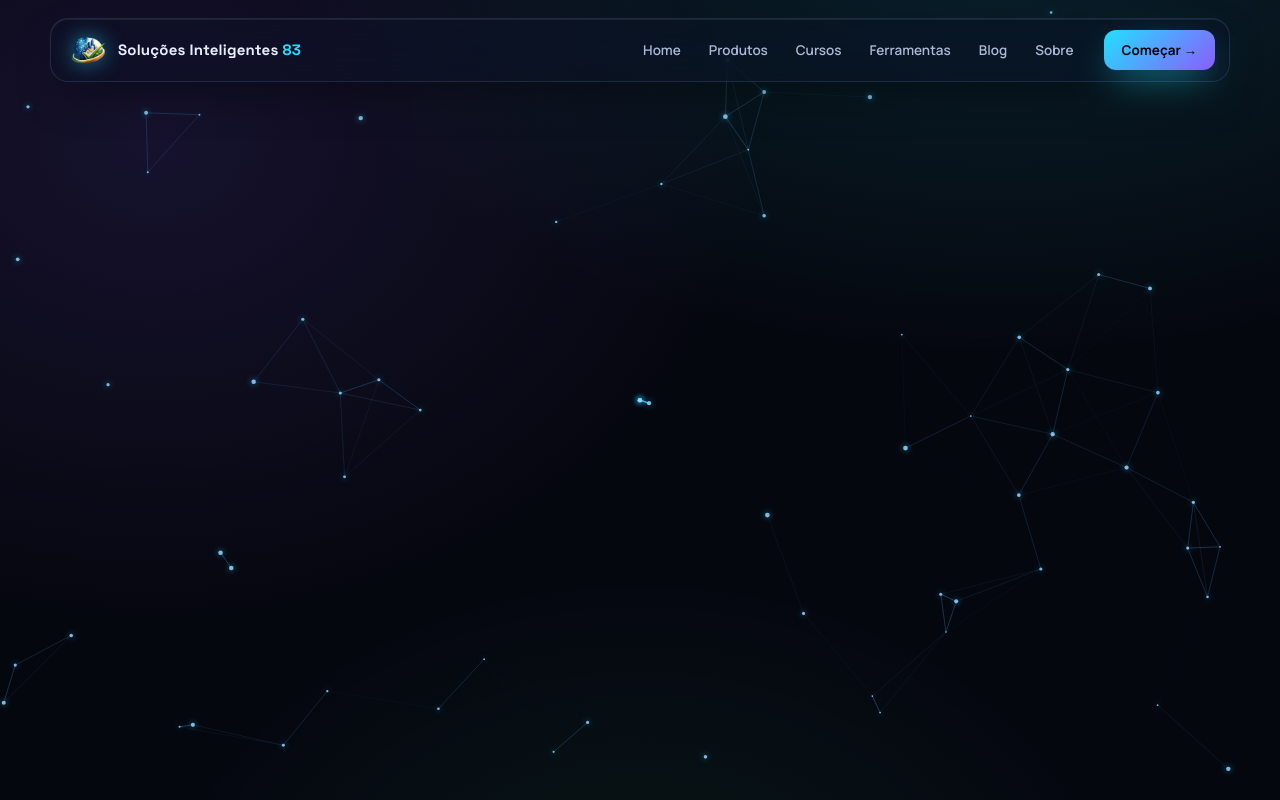
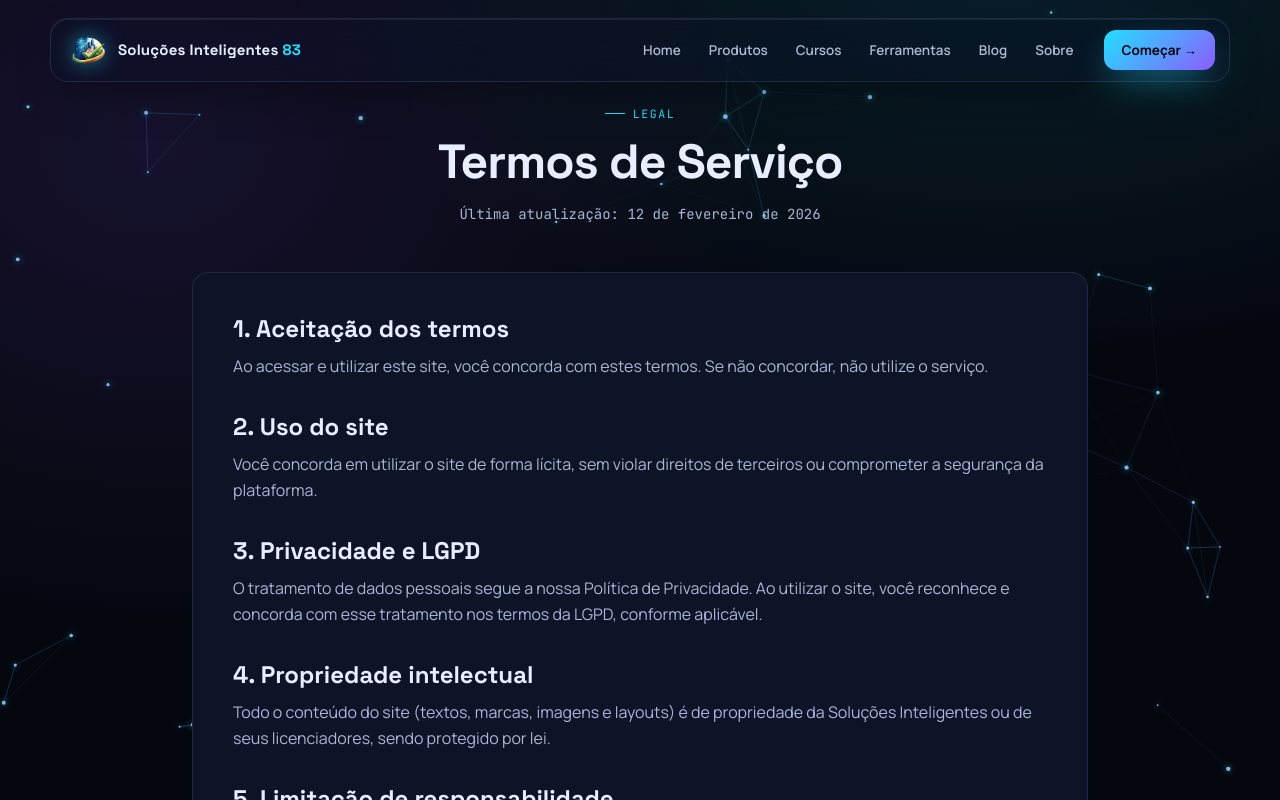
Before and after one commit to paulodev40/SolucoesInteligentes, a Next.js app: page /termos in a window 1280 px wide. Shown: the top 800 px of the page. Built offline with nearby package versions, Linux system fonts and the light colour scheme.

Commit message:
Update globals.css

```diff
--- a/app/globals.css
+++ b/app/globals.css
@@ -463,10 +463,10 @@ textarea.field { min-height: 120px; resize: vertical; }
 }
 
 /* ── Reveal ── */
+/* ALWAYS visible (per design handoff) — entrance animation only, no JS dependency.
+   Content must never stay at opacity:0 if JS fails to run (crawlers/AdSense). */
 .reveal {
-  opacity: 0;
-  transform: translateY(32px);
-  transition: opacity 0.7s ease, transform 0.7s ease;
+  animation: riseIn 0.7s cubic-bezier(0.2, 0.7, 0.2, 1) both;
 }
 .reveal.visible {
   opacity: 1;
```
